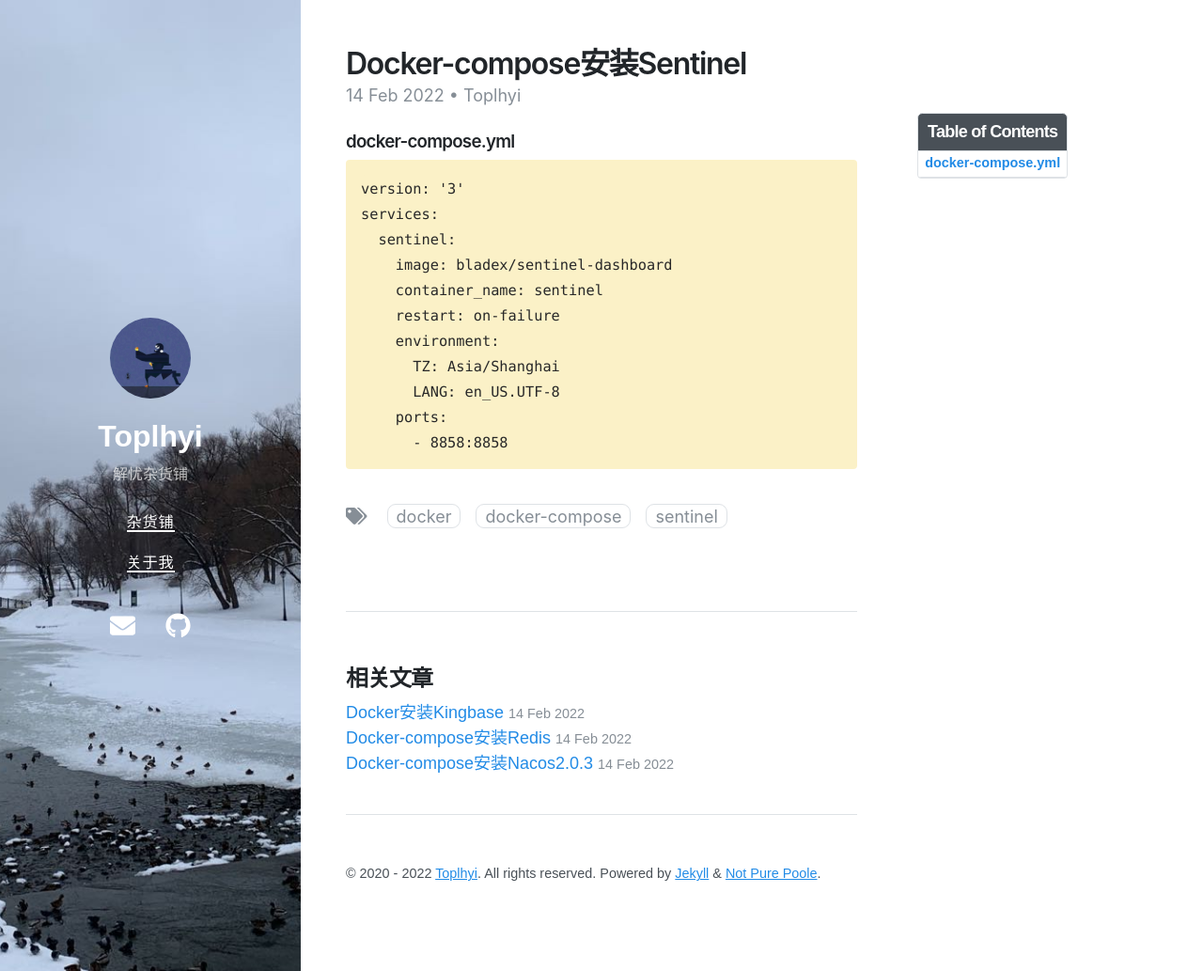
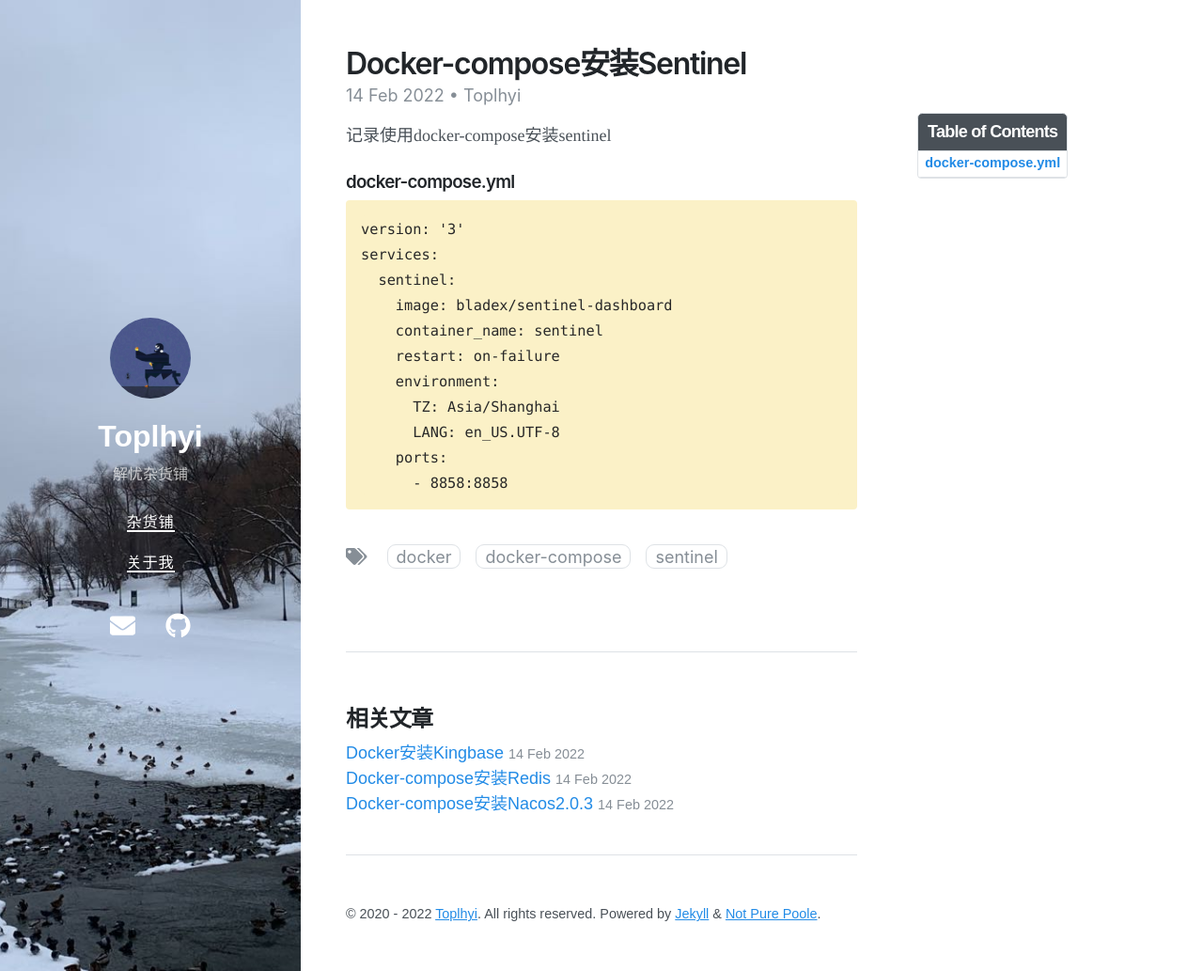
Before and after one commit to toplhy/toplhy.github.io, a Jekyll site: the page built from _posts/2022-02-14-docker-compose-sentinel.md, in a window 1280 px wide and 1033 px high. Shown: the whole window at 94% size. Built offline with Jekyll 4.4.1, drawn with Linux system fonts in a browser that asks for light colours; nearby versions of some CDN libraries.

Commit message:
Update 2022-02-14-docker-compose-sentinel.md

````diff
--- a/_posts/2022-02-14-docker-compose-sentinel.md
+++ b/_posts/2022-02-14-docker-compose-sentinel.md
@@ -6,6 +6,8 @@ date: 2022-02-14 17:37 +0800
 tags: [docker, docker compose, sentinel]
 toc:  true
 ---
+
+记录使用docker-compose安装sentinel
 
 ### docker-compose.yml
 ```
````
